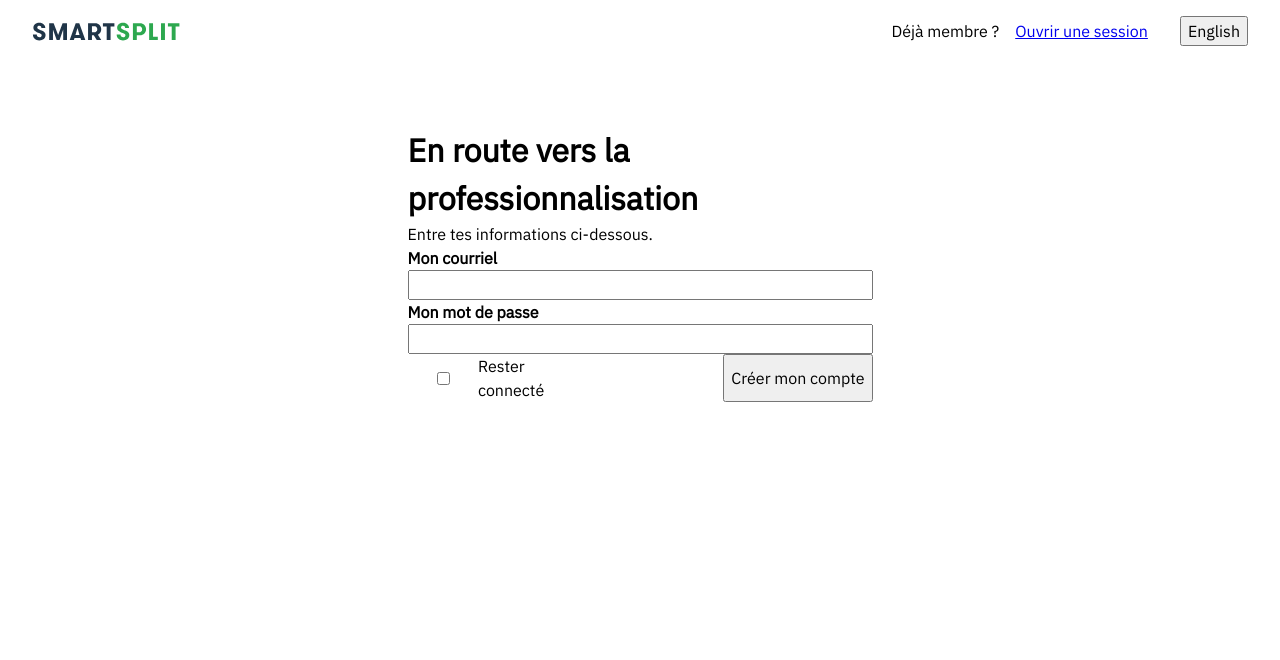
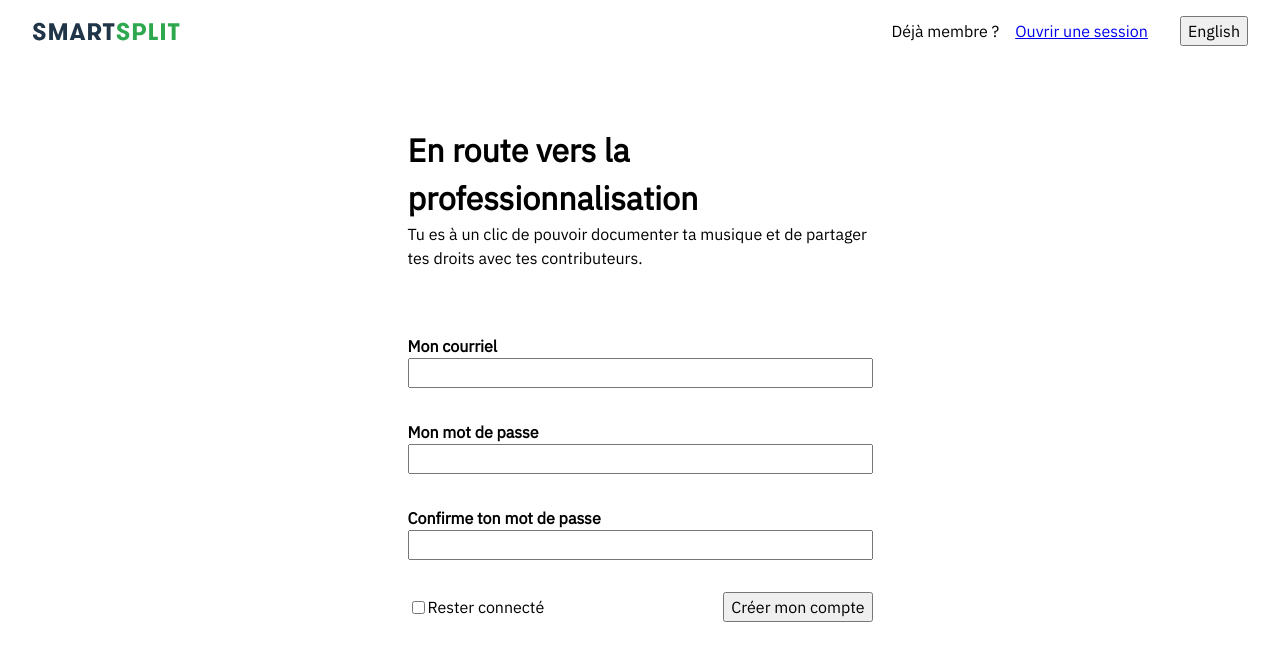
Before and after one commit to Allocentrique-Inc/smartsplit-react, a React (Create React App) app: page /auth/signup in a window 1280 px wide. Shown: the top 660 px of the page. Built offline with nearby package versions, Linux system fonts and the light colour scheme.

Commit message:
* Add basic styling to auth and user forms

```diff
--- a/src/api/users/requestPasswordReset.js
+++ b/src/api/users/requestPasswordReset.js
@@ -14,6 +14,7 @@ const requestPasswordReset = async (payload) => {
       },
     });
     const textResponse = await response.text();
+    console.log(response);
     const parsedResponse = JSON.parse(textResponse);
     console.log(parsedResponse);
     return parsedResponse;
--- a/src/components/auth/auth.js
+++ b/src/components/auth/auth.js
@@ -8,7 +8,7 @@ import Signup from './signup/signup';
 const Auth = (props) => {
   const { type } = useParams();
   return (
-    <div className="auth">
+    <div className="authLayout">
       <div className="topBar">
         <SmartSplit />
         {type !== 'signup' && (
--- a/src/components/auth/login/login.js
+++ b/src/components/auth/login/login.js
@@ -15,19 +15,21 @@ const Login = (props) => {
   };
   return (
     <div className="form">
-      <h1>Connecte-toi à ton compte SmartSplit.</h1>
-      <p>Entre tes informations ci-dessous.</p>
-      <div>
-        <b>Mon courriel</b>
-        <input value={email} onChange={handleEmail} />
+      <div className="header">
+        <h1>Connecte-toi à ton compte SmartSplit.</h1>
+        <p>Entre tes informations ci-dessous.</p>
       </div>
-      <div>
-        <b>Mon mot de passe</b>
-        <input value={password} onChange={handlePassword} />
+
+      <div className="form-input">
+        <label htmlFor="email">Mon courriel</label>
+        <input id="email" value={email} onChange={handleEmail} />
       </div>
-      <button onClick={() => history.push('/user/request-password-reset')}>
-        Reset password
-      </button>
+      <div className="form-input">
+        <label htmlFor="password">Mon mot de passe</label>
+        <input id="password" value={password} onChange={handlePassword} />
+        <Link to="/user/request-password-reset">Reset password</Link>
+      </div>
+
       <div className="buttons">
         <div className="checkbox">
           <input
--- a/src/components/auth/signup/signup.js
+++ b/src/components/auth/signup/signup.js
@@ -6,24 +6,41 @@ import postUser from '../../../api/users/postUser';
 export default (props) => {
   const [email, setEmail] = useState('');
   const [password, setPassword] = useState('');
+  const [confirmPassword, setConfirmPassword] = useState('');
+
   const history = useHistory();
   const handleEmail = (e) => setEmail(e.target.value);
   const handlePassword = (e) => setPassword(e.target.value);
-  const handleConfirm = async () => {
+  const handleSubmit = async () => {
     const result = await postUser({ email, password });
     history.push('/');
   };
+
+  const isPasswordValid = () => password === confirmPassword && password !== '';
   return (
     <div className="form">
-      <h1>En route vers la professionnalisation</h1>
-      <p>Entre tes informations ci-dessous.</p>
-      <div>
-        <b>Mon courriel</b>
-        <input value={email} onChange={handleEmail} />
+      <div className="header">
+        <h1>En route vers la professionnalisation</h1>
+        <p>
+          Tu es à un clic de pouvoir documenter ta musique et de partager tes
+          droits avec tes contributeurs.
+        </p>
       </div>
-      <div>
-        <b>Mon mot de passe</b>
-        <input value={password} onChange={handlePassword} />
+      <div className="form-input">
+        <label htmlFor="email">Mon courriel</label>
+        <input id="email" value={email} onChange={handleEmail} />
+      </div>
+      <div className="form-input">
+        <label htmlFor="password">Mon mot de passe</label>
+        <input id="password" value={password} onChange={handlePassword} />
+      </div>
+      <div className="form-input">
+        <label htmlFor="confirmPassword">Confirme ton mot de passe</label>
+        <input
+          id="confirmPassword"
+          value={password}
+          onChange={handlePassword}
+        />
       </div>
 
       <div className="buttons">
@@ -36,7 +53,7 @@ export default (props) => {
           />
           <label htmlFor="stayLoggedIn">Rester connecté</label>
         </div>
-        <button onClick={handleConfirm}>Créer mon compte</button>
+        <button onClick={handleSubmit}>Créer mon compte</button>
       </div>
     </div>
   );
--- a/src/components/user/changePassword/changePassword.js
+++ b/src/components/user/changePassword/changePassword.js
@@ -6,18 +6,43 @@ export default () => {
   const { token } = useParams();
   const history = useHistory();
   const [password, setPassword] = useState('');
+  const [confirmPassword, setConfirmPassword] = useState('');
+  const handleSubmit = async () => {
+    await changePassword({ token, password });
+    history.push('/');
+  };
+  const isPasswordValid = () => password === confirmPassword && password !== '';
 
   return (
-    <>
-      <div>ChangePassword</div>
+    <div className="form">
+      <h1 className="header">Réinitialise ton mot de passe.</h1>
+      <div className="form-input">
+        <label htmlFor="password">Choisis ton nouveau mot de passe</label>
         <input
           type="text"
+          id="password"
           value={password}
           onChange={(e) => setPassword(e.target.value)}
         />
-      <button onClick={() => changePassword({ token, password })}>
-        Confirmer
+      </div>
+      <div className="form-input">
+        <label htmlFor="confirmPassword">
+          Confirme ton nouveau mot de passe
+        </label>
+        <input
+          type="text"
+          id="confirmPassword"
+          value={confirmPassword}
+          onChange={(e) => setConfirmPassword(e.target.value)}
+        />
+      </div>
+
+      <div className="buttons">
+        <div />
+        <button onClick={handleSubmit} disabled={!isPasswordValid()}>
+          Réinitialiser
         </button>
-    </>
+      </div>
+    </div>
   );
 };
--- a/src/components/user/requestPasswordReset/requestPasswordReset.js
+++ b/src/components/user/requestPasswordReset/requestPasswordReset.js
@@ -1,17 +1,37 @@
 import { useState } from 'react';
+import { Link, useHistory } from 'react-router-dom';
 import requestPasswordReset from '../../../api/users/requestPasswordReset';
 
 export default () => {
   const [email, setEmail] = useState('');
+  const history = useHistory();
+  const handleSubmit = async () => {
+    await requestPasswordReset({ email });
+    history.push('/');
+  };
   return (
-    <>
-      <div>ResetPassword</div>
-      <input
-        type="text"
-        value={email}
-        onChange={(e) => setEmail(e.target.value)}
-      />
-      <button onClick={() => requestPasswordReset({ email })}>Confirmer</button>
-    </>
+    <div className="form">
+      <div className="header">
+        <h1>Réinitialise ton mot de passe.</h1>
+        <p>
+          Saisis l'adresse courriel liée à ton compte pour obtenir le lien de
+          réinitialisation.
+        </p>
+      </div>
+      <div className="form-input">
+        <label htmlFor="email">Courriel</label>
+        <input
+          type="text"
+          value={email}
+          id="email"
+          onChange={(e) => setEmail(e.target.value)}
+        />
+      </div>
+
+      <div className="buttons">
+        <Link to="/auth/signup">Je n'ai pas de compte</Link>
+        <button onClick={handleSubmit}>Envoyer</button>
+      </div>
+    </div>
   );
 };
--- a/src/components/user/user.js
+++ b/src/components/user/user.js
@@ -15,7 +15,7 @@ import RequestPasswordReset from './requestPasswordReset/requestPasswordReset';
 const User = (props) => {
   const match = useRouteMatch();
   return (
-    <div className="auth">
+    <div className="authLayout">
       <div className="topBar">
         <SmartSplit />
         <div className="right">
--- a/src/styles/auth.scss
+++ b/src/styles/authLayout.scss
@@ -1,4 +1,4 @@
-.auth {
+.authLayout {
   .topBar {
     padding: 16px 32px;
     display: flex;
@@ -18,13 +18,22 @@
     max-width: 465px;
     margin-left: auto;
     margin-right: auto;
-    input {
-      width: 100%;
+    .header {
+      margin-bottom: 64px;
     }
+    .form-input {
+      margin-bottom: 32px;
+      label {
+        font-weight: bold;
+      }
+      input {
+        width: 100%;
+      }
+    }
+
     .buttons {
       display: flex;
       justify-content: space-between;
-
       .checkbox {
         display: flex;
         align-items: center;
--- a/src/styles/index.scss
+++ b/src/styles/index.scss
@@ -4,7 +4,7 @@
 @import './workpieces.scss';
 @import './orientation.scss';
 @import './vote.scss';
-@import './auth.scss';
+@import './authLayout.scss';
 @import './rightSplitCreation.scss';
 @import './addWorkpiece.scss';
 
```
Lines whose indentation alone changed are shown as unchanged.
